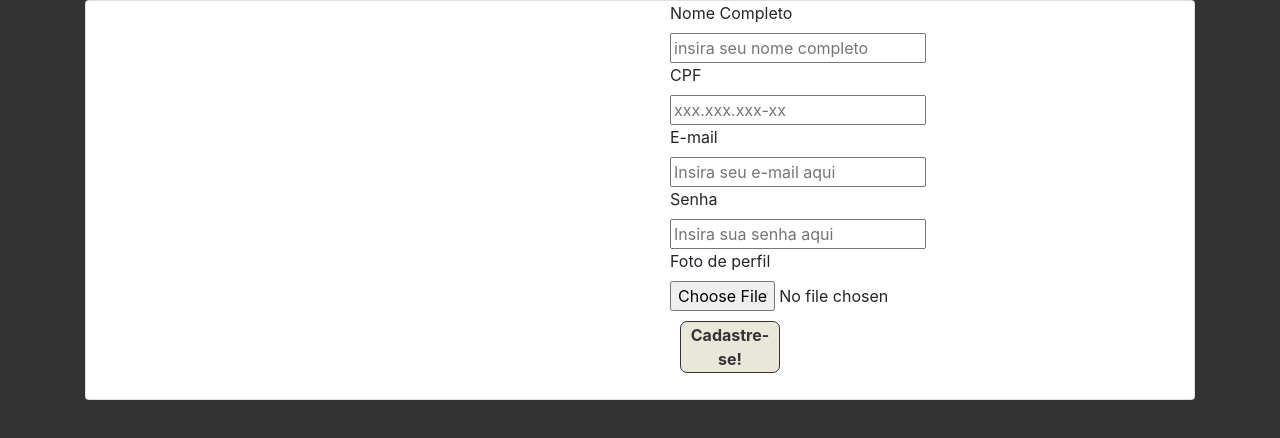
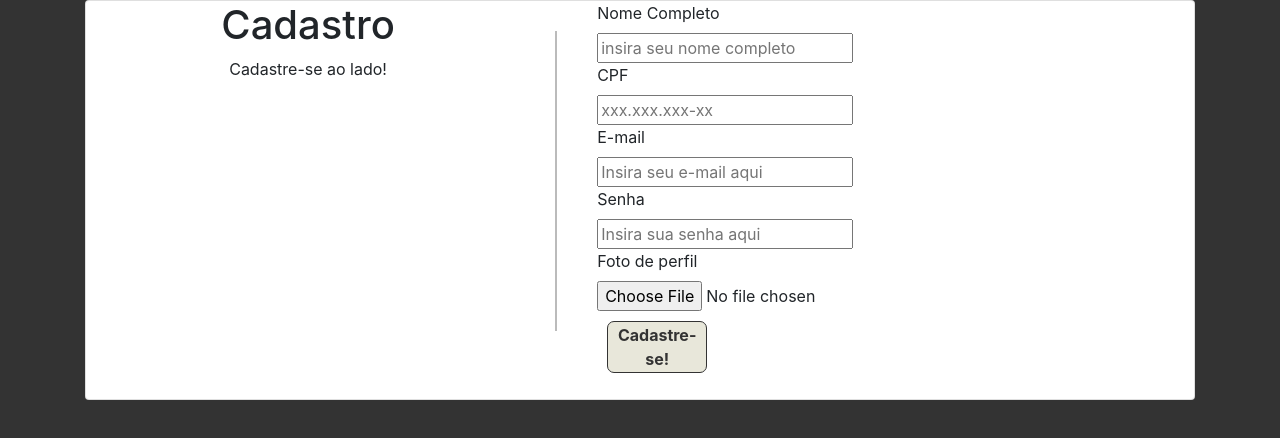
Before and after one commit to vitor-moraes/registration-and-login-system, a React (Create React App) app: page / in a window 1280 px wide. Shown: the top 438 px of the page. Built offline with nearby package versions, Linux system fonts and the light colour scheme.

Commit message:
Feat: registration logo basic structure

```diff
--- a/src/components/RegistrationForm.js
+++ b/src/components/RegistrationForm.js
@@ -13,7 +13,7 @@ export default function RegistrationForm() {
   const [file, setFile] = useState(null);
   const data = new FormData(); // Always need when uses files requests
 
-  //
+  // Registration form function
   const handleSubmit = async (e) => {
     e.preventDefault();
     data.append("name", name);
--- a/src/components/RegistrationLogo.js
+++ b/src/components/RegistrationLogo.js
@@ -1,5 +1,12 @@
 import React from "react";
 
 export default function RegistrationLogo() {
-  return <div></div>;
+  return (
+    <>
+      <div className="container text-center">
+        <h1>Cadastro</h1>
+        <p>Cadastre-se ao lado!</p>
+      </div>
+    </>
+  );
 }
--- a/src/pages/Registrationpage.js
+++ b/src/pages/Registrationpage.js
@@ -12,11 +12,12 @@ export default function Registrationpage() {
         <div className="card">
           <div className="row">
             {/*  */}
-            <div className="col-6">
+            <div className="col-5">
               <RegistrationLogo />
             </div>
+            <div className="vertical-line" />
             {/*  */}
-            <div className="col-6">
+            <div className="col-5">
               <RegistrationForm />
             </div>
           </div>
```
